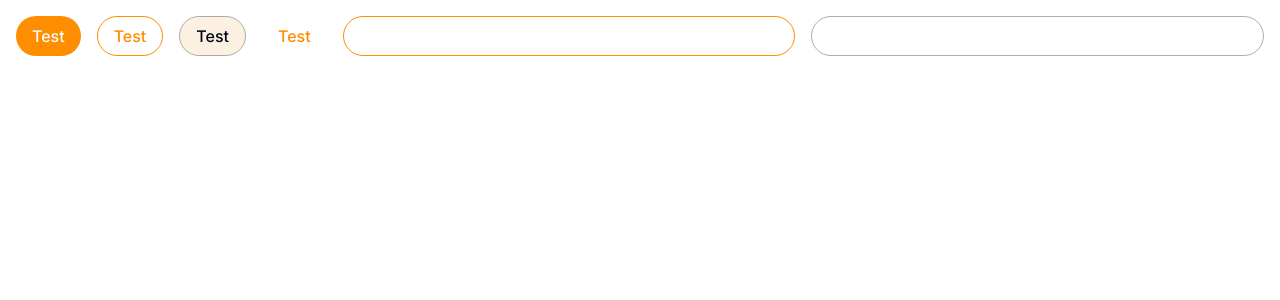
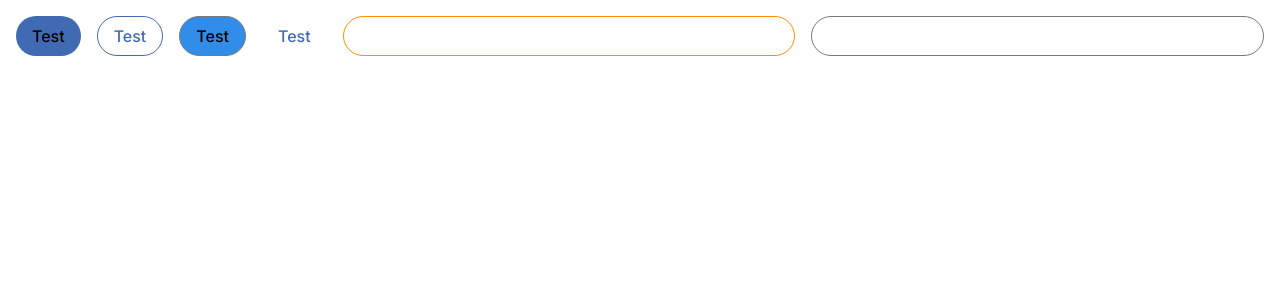
Before and after one commit to Rookeys/good-public-validator, a Next.js app: page / in a window 1280 px wide. Shown: the top 300 px of the page. Built offline with nearby package versions, Linux system fonts and the light colour scheme.

Commit message:
fix: Modified settings

```diff
--- a/tailwind.config.ts
+++ b/tailwind.config.ts
@@ -41,21 +41,10 @@ const config = {
     },
     colors: {
       primary: {
-        DEFAULT: "#FF8D00",
-        10: "#FFF0D9",
-        20: "#FFE7C4",
-        30: "#FFE0B5",
-        40: "#FED9A6",
-        50: "#FDC886",
-        60: "#FFC266",
-        70: "#FFB54D",
-        80: "#FFA733",
-        90: "#FF9600",
-        foreground: "#FFFDF9",
+        DEFAULT: "#406bb3",
       },
       secondary: {
-        DEFAULT: "#FCF0E1",
-        foreground: "#010816",
+        DEFAULT: "#318de7",
       },
       destructive: {
         DEFAULT: "#ee4444",
@@ -77,7 +66,7 @@ const config = {
         DEFAULT: "#ffffff",
         foreground: "#010816",
       },
-      gray: "#ADADAD",
+      gray: "#797979",
       black: "#000000",
       white: "#FFFFFF",
       border: "#e2e8f0",
```
